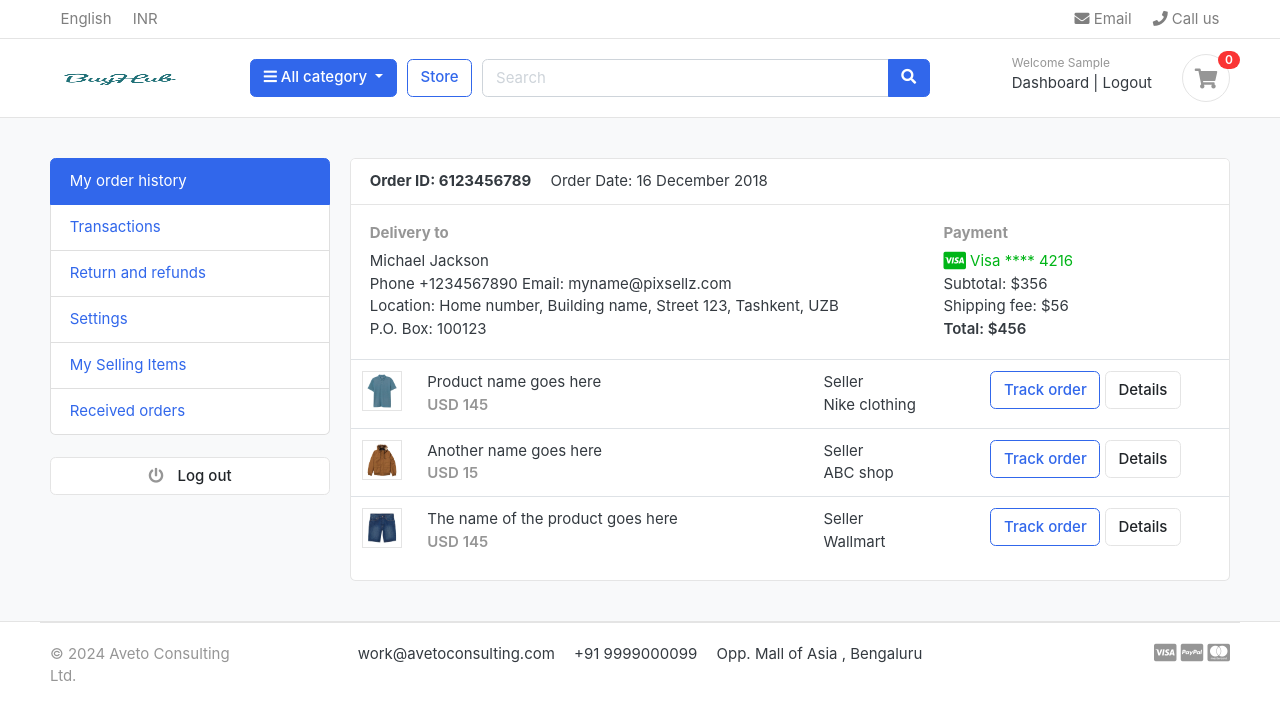
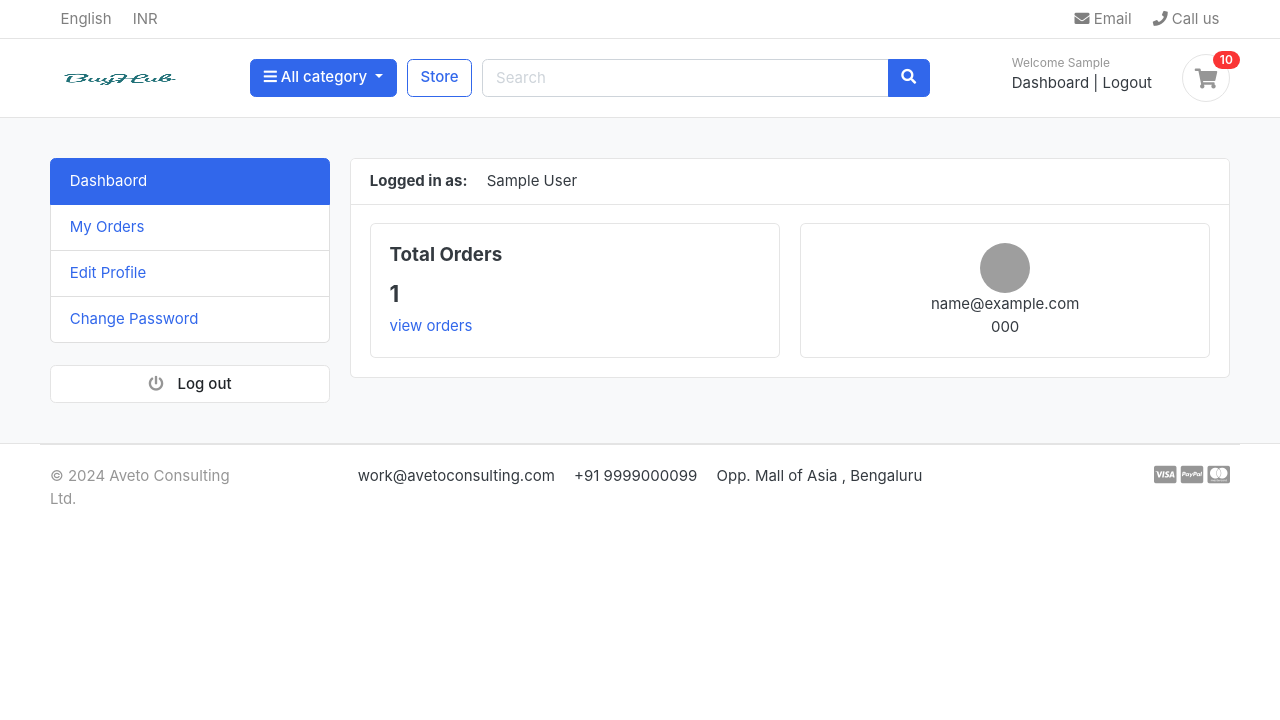
Before and after one commit to Mohithkg/BuyHub, a Django app: page /accounts/ in a window 1280 px wide. Shown: the top 720 px of the page. Run offline with Django 5.2, Linux system fonts and the light colour scheme; a user stored in the database is signed in; tables that the repository leaves empty hold one stand-in row (values such as "Sample post"); some libraries are stand-ins or nearby versions; some web fonts are replaced; grey boxes are pictures that could not be loaded.

```diff
--- a/Accounts/urls.py
+++ b/Accounts/urls.py
@@ -8,6 +8,6 @@ urlpatterns = [
   path('logout/', views.logout, name='logout'),
   path('dashboard/', views.dashboard, name='dashboard'),
   path('', views.dashboard, name='dashboard'),
-  path('forgotPassword/', views.forgotPassword, name='forgotPassword')
-
+  #path('forgotPassword/', views.forgotPassword, name='forgotPassword'),
+  #path('my_orders/', views.my_orders, name='my_orders'),
 ]
--- a/Accounts/views.py
+++ b/Accounts/views.py
@@ -7,6 +7,7 @@ from django.contrib import messages
 from django.contrib.auth.decorators import login_required
 from Carts.models import CartItem, Cart
 from Carts.views import _cart_id
+from Orders.models import Order
 import requests
 def register(request):
     if request.method == "POST":
@@ -106,7 +107,12 @@ def logout(request):
 
 @login_required(login_url='login')
 def dashboard(request):
-    return render(request, 'accounts/dashboard.html')
+    orders = Order.objects.order_by('-created_at').filter(user_id=request.user.id, is_ordered=True)
+    orders_count = orders.count()
+    context={
+        'orders_count':orders_count,
+    }
+    return render(request, 'accounts/dashboard.html',context)
 
 
 def forgotPassword(request):
--- a/Carts/context_processors.py
+++ b/Carts/context_processors.py
@@ -9,26 +9,17 @@ def counter(request):
 
     try:
         # For authenticated users, get the cart using the user object or a different field
+        cart = Cart.objects.filter(cart_id = _cart_id(request))
         if request.user.is_authenticated:
-            # Adjust this based on your actual Cart model fields
-            cart_id = _cart_id(request)  # Assume _cart_id function returns the cart_id
-            cart = Cart.objects.get(cart_id=cart_id)
+            cart_items = CartItem.objects.all().filter(user=request.user)
+
         else:
-            # For non-authenticated users, get the cart based on cart_id from cookie or session
-            cart_id = _cart_id(request)
-            if cart_id:
-                cart = Cart.objects.get(cart_id=cart_id)
-            else:
-                cart = None
+            cart_items = CartItem.objects.all().filter(cart=cart[:1])
 
-        if cart:
-            cart_items = CartItem.objects.filter(cart=cart)
-            for cart_item in cart_items:
-                cart_count += cart_item.quantity
-        else:
-            cart_count = 0
+        for cart_item in cart_items:
+            cart_count += cart_item.quantity
 
     except Cart.DoesNotExist:
         cart_count = 0
 
-    return {'cart_count': cart_count}
+    return dict(cart_count=cart_count)
--- a/Carts/urls.py
+++ b/Carts/urls.py
@@ -6,5 +6,6 @@ urlpatterns = [
   path('remove_cart/<int:product_id>/<int:cart_item_id>/', views.remove_cart, name='remove_cart'),
   path('remove_cart_item/<int:product_id>/<int:cart_item_id>/', views.remove_cart_item, name='remove_cart_item'),
   path('checkout/',views.checkout, name='checkout'),
+  path('confirm-login/', views.confirm_login, name='confirm_login'),
 
 ]
--- a/Carts/views.py
+++ b/Carts/views.py
@@ -4,6 +4,8 @@ from django.core.exceptions import ObjectDoesNotExist
 from django.contrib.auth.decorators import login_required
 # Create your views here.
 from .models import Cart, CartItem
+from django.contrib import messages
+
 from django.http import HttpResponse
 
 def _cart_id(request):
@@ -190,7 +192,22 @@ def cart(request, total=0, quantity=0, cart_items=None):
     return render(request, 'store/cart.html', context)
 
 
-@login_required(login_url='login')
+def confirm_login(request):
+    return render(request, 'store/confirm_login.html')
+
+from functools import wraps
+
+def login_required_message(function=None, message='Login to Continue'):
+    @wraps(function)
+    def wrapper(request, *args, **kwargs):
+        if not request.user.is_authenticated:
+            messages.info(request, message)
+            return redirect('confirm_login')  # Redirect to a custom view for confirmation
+        return function(request, *args, **kwargs)
+    return wrapper
+
+
+@login_required_message
 def checkout(request,total=0, quantity=0, cart_items=None):
     tax = 0
     grand_total = 0
--- a/templates/accounts/dashboard.html
+++ b/templates/accounts/dashboard.html
@@ -9,86 +9,37 @@
 
 <div class="container">
 	<div class="row">
-	<aside class="col-md-3">
-		<!--   SIDEBAR   -->
-		<ul class="list-group">
-			<a class="list-group-item active" href="#"> My order history </a>
-			<a class="list-group-item" href="#"> Transactions </a>
-			<a class="list-group-item" href="#"> Return and refunds </a>
-			<a class="list-group-item" href="#">Settings </a>
-			<a class="list-group-item" href="#"> My Selling Items </a>
-			<a class="list-group-item" href="#"> Received orders </a>
-		</ul>
-		<br>
-		<a class="btn btn-light btn-block" href="{% url 'logout' %}"> <i class="fa fa-power-off"></i> <span class="text">Log out</span> </a>
-		<!--   SIDEBAR .//END   -->
-	</aside>
+	{% include 'includes/dashboard_sidebar.html' %}
 	<main class="col-md-9">
 		<article class="card">
 		<header class="card-header">
-			<strong class="d-inline-block mr-3">Order ID: 6123456789</strong>
-			<span>Order Date: 16 December 2018</span>
+			<strong class="d-inline-block mr-3">Logged in as:</strong>
+			<span>{{user.first_name}} {{user.last_name}}</span>
 		</header>
 		<div class="card-body">
 			<div class="row">
-				<div class="col-md-8">
-					<h6 class="text-muted">Delivery to</h6>
-					<p>Michael Jackson <br>
-					Phone +1234567890 Email: myname@pixsellz.com <br>
-			    	Location: Home number, Building name, Street 123,  Tashkent, UZB <br>
-			    	P.O. Box: 100123
-			 		</p>
-				</div>
-				<div class="col-md-4">
-					<h6 class="text-muted">Payment</h6>
-					<span class="text-success">
-						<i class="fab fa-lg fa-cc-visa"></i>
-					    Visa  **** 4216
-					</span>
-					<p>Subtotal: $356 <br>
-					 Shipping fee:  $56 <br>
-					 <span class="b">Total:  $456 </span>
-					</p>
-				</div>
+					<div class="col-md-6">
+						<div class="card">
+							<div class="card-body">
+								<h5 class="card-title">Total Orders</h5>
+								<h4>{{ orders_count }}</h4>
+								<a href="">view orders</a>
+							</div>
+						</div>
+					</div>
+				<div class="col-md-6">
+						<div class="card" style="text-align:center;">
+							<div class="card-body">
+								<img src="https://www.w3schools.com/howto/img_avatar.png" alt="User Profile Picture" width="50" height="50" style="border-radius:50%;">
+								<p class="mb-0">{{ user.email }}</p>
+								<p>{{ user.phone_number }}</p>
+							</div>
+						</div>
+					</div>
+
 			</div> <!-- row.// -->
 		</div> <!-- card-body .// -->
-		<div class="table-responsive">
-		<table class="table table-hover">
-			<tr>
-				<td width="65">
-					<img src="../images/items/1.jpg" class="img-xs border">
-				</td>
-				<td>
-					<p class="title mb-0">Product name goes here </p>
-					<var class="price text-muted">USD 145</var>
-				</td>
-				<td> Seller <br> Nike clothing </td>
-				<td width="250"> <a href="#" class="btn btn-outline-primary">Track order</a> <a href="#" class="btn btn-light"> Details </a> </td>
-			</tr>
-			<tr>
-				<td>
-					<img src="../images/items/2.jpg" class="img-xs border">
-				</td>
-				<td>
-					<p class="title mb-0">Another name goes here </p>
-					<var class="price text-muted">USD 15</var>
-				</td>
-				<td> Seller <br> ABC shop </td>
-				<td> <a href="#" class="btn btn-outline-primary">Track order</a> <a href="#" class="btn btn-light"> Details </a> </td>
-			</tr>
-			<tr>
-				<td>
-					<img src="../images/items/3.jpg" class="img-xs border">
-				</td>
-				<td>
-					<p class="title mb-0">The name of the product  goes here </p>
-					<var class="price text-muted">USD 145</var>
-				</td>
-				<td> Seller <br> Wallmart </td>
-				<td> <a href="#" class="btn btn-outline-primary">Track order</a> <a href="#" class="btn btn-light"> Details </a> </td>
-			</tr>
-		</table>
-		</div> <!-- table-responsive .end// -->
+
 		</article> <!-- order-group.// -->
 	</main>
 </div> <!-- row.// -->
--- /dev/null
+++ b/templates/includes/dashboard_sidebar.html
@@ -0,0 +1,13 @@
+<aside class="col-md-3">
+		<!--   SIDEBAR   -->
+		<ul class="list-group">
+			<a class="list-group-item active" href="#"> Dashbaord </a>
+			<a class="list-group-item" href="#"> My Orders </a>
+			<a class="list-group-item" href="#"> Edit Profile </a>
+			<a class="list-group-item" href="#"> Change Password </a>
+
+		</ul>
+		<br>
+		<a class="btn btn-light btn-block" href="{% url 'logout' %}"> <i class="fa fa-power-off"></i> <span class="text">Log out</span> </a>
+		<!--   SIDEBAR .//END   -->
+	</aside>
--- a/templates/store/checkout.html
+++ b/templates/store/checkout.html
@@ -94,8 +94,7 @@
 			<div class="aside"><img src="{{ cart_item.product.images.url }}" class="img-sm"></div>
 			<figcaption class="info">
 				<a href="{{ cart_item.product.get_url }}" class="title text-dark">{{ cart_item.product.product_name }}</a>
-				<p class="text-muted small">Color: 25 Mpx <br> Size: Canon</p>
-			</figcaption>
+ 			</figcaption>
 		</figure>
 	</td>
 	<td>
```
Also changed, not shown: Orders/views.py (+36 -4 lines), templates/orders/order_complete.html (+23 -26 lines), templates/orders/payments.html (+10 -7 lines), templates/store/confirm_login.html (added, +15 -0 lines), templates/store/store.html (+3 -7 lines).
